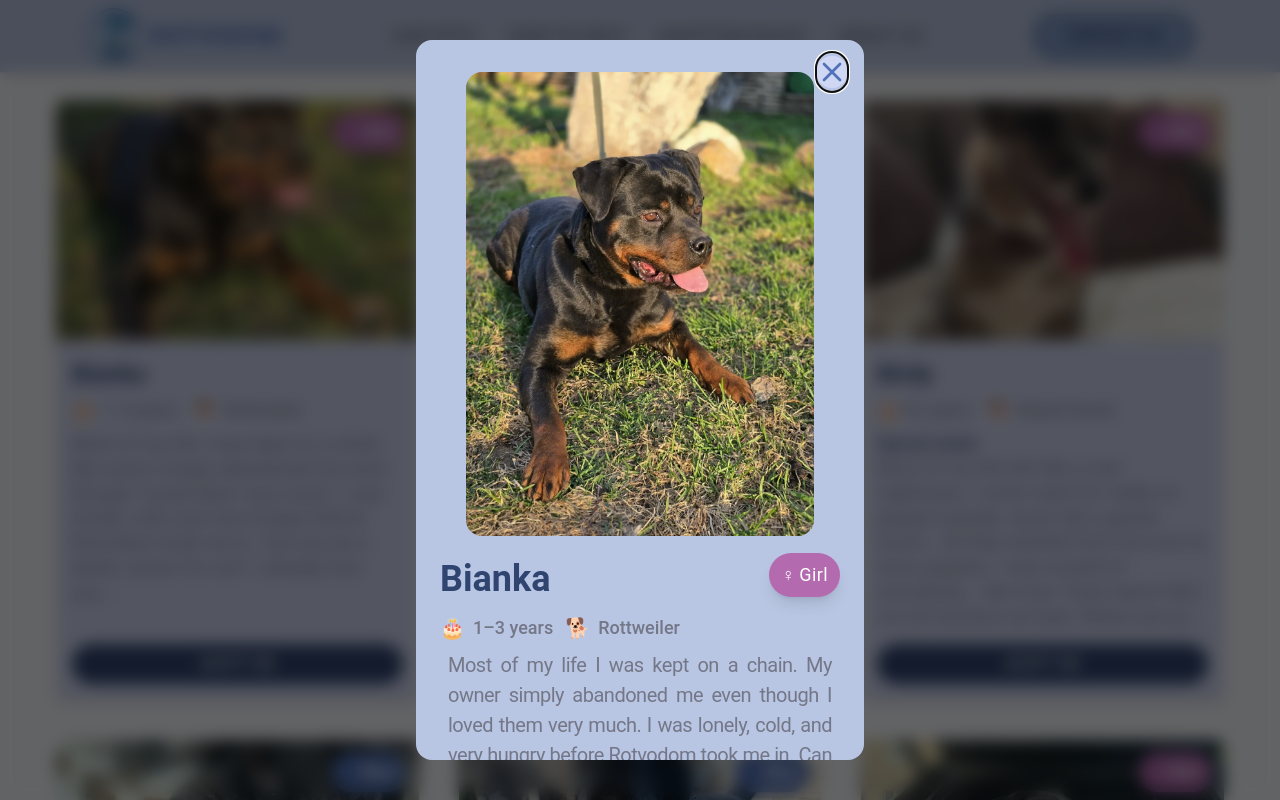
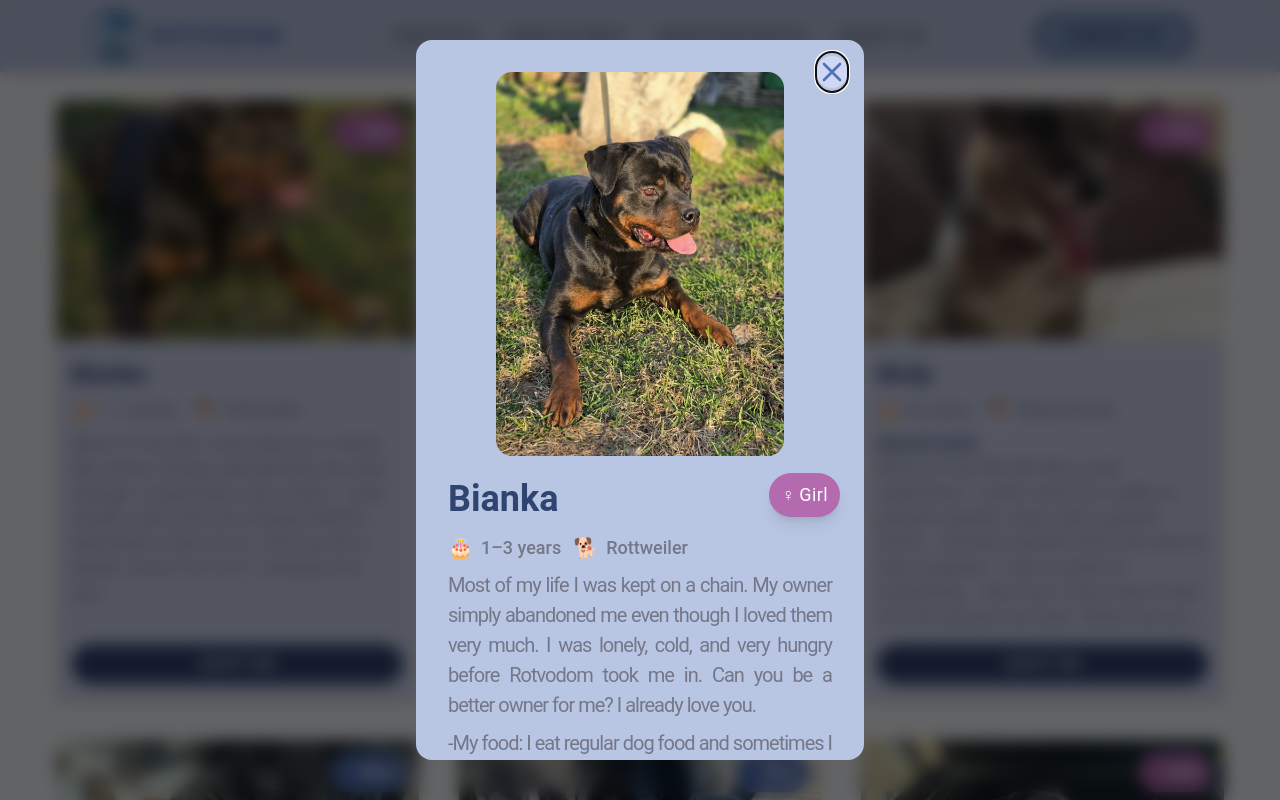
Before and after one commit to bavayra/dog-shelter, a React (Vite) app: page / in a window 1280 px wide. Both pictures are taken after a click on the element 237 px from the left and 1757 px from the top of the page. Shown: the part 1357-2157 px from the top of the page. Built offline with nearby package versions, Linux system fonts and the light colour scheme; a web font is replaced by a local one.

Commit message:
style(dogModal-1280): increased paddings for the dog's name and breed/age badges. Decreased tracking for the description

```diff
--- a/src/components/DogModal.tsx
+++ b/src/components/DogModal.tsx
@@ -132,7 +132,7 @@ const DogModal = ({ dog, isOpen, onClose }: DogModalProps) => {
           <img
             src={resolvedImageUrl}
             alt={`${name} - ${breed}`}
-            className="h-full w-full object-cover md:mx-auto md:mt-8 md:max-h-116 md:w-auto md:rounded-2xl md:object-contain"
+            className="h-full w-full object-cover md:mx-auto md:mt-8 md:max-h-116 md:w-auto md:rounded-2xl md:object-contain xl:max-h-96"
             loading="lazy"
             onError={(e) => {
               e.currentTarget.src =
@@ -151,7 +151,7 @@ const DogModal = ({ dog, isOpen, onClose }: DogModalProps) => {
           <div className="mb-2 flex flex-col items-start gap-2 md:flex-row md:items-center md:justify-between">
             <h3
               id="modal-title"
-              className="typography-h3 4xl:text-4xl 5xl:text-5xl tablet-lg:text-4xl sm:text-3xl md:mt-2"
+              className="typography-h3 4xl:text-4xl 5xl:text-5xl tablet-lg:text-4xl sm:text-3xl md:mt-2 xl:pl-2"
             >
               {name}
             </h3>
@@ -167,7 +167,7 @@ const DogModal = ({ dog, isOpen, onClose }: DogModalProps) => {
             </div>
           </div>
 
-          <div className="xs:text-base 4xl:text-xl mb-2 flex flex-wrap gap-3 text-sm text-neutral-700 md:text-lg">
+          <div className="xs:text-base 4xl:text-xl mb-2 flex flex-wrap gap-3 text-sm text-neutral-700 md:text-lg xl:pl-2">
             <div className="5xl:text-2xl flex items-center gap-2">
               <span
                 role="img"
@@ -199,7 +199,7 @@ const DogModal = ({ dog, isOpen, onClose }: DogModalProps) => {
           </div>
 
           <div className="4xl:mb-8 mb-4">
-            <div className="xs:text-lg 4xl:leading-tighter tablet-lg:text-xl tablet-lg:leading-normal 5xl:text-3xl px-2 text-justify text-sm leading-tight tracking-tight text-neutral-700 lg:text-xl lg:font-normal">
+            <div className="xs:text-lg 4xl:leading-tighter tablet-lg:text-xl tablet-lg:leading-normal 5xl:text-3xl px-2 text-justify text-sm leading-tight tracking-tight text-neutral-700 lg:text-xl lg:font-normal xl:tracking-tighter">
               {description.map((line, index) => (
                 <p key={index} className="mb-2">
                   {line}
```
